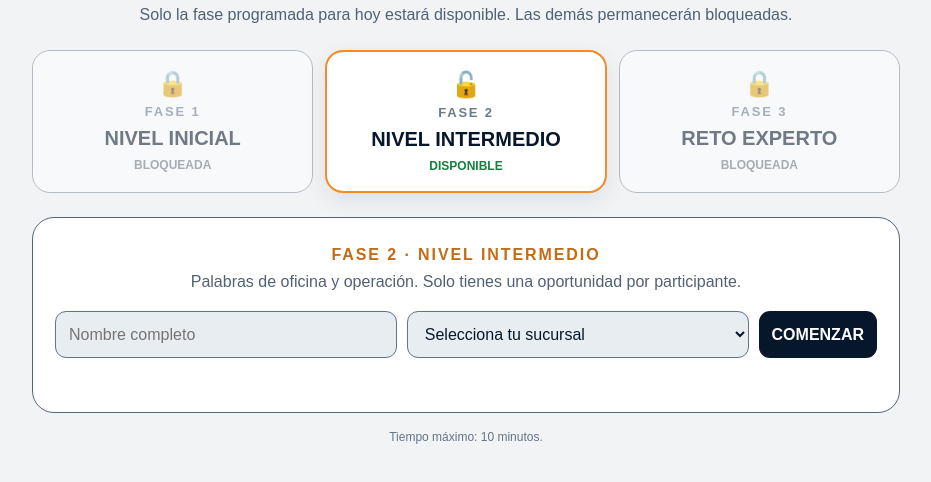
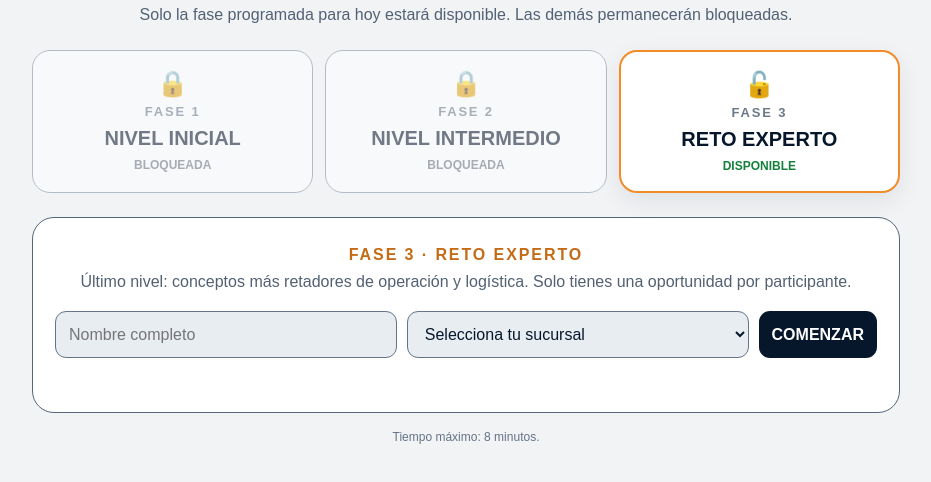
Before and after one commit to marketing05-code/ADIVINA-LA-PALABRA, a plain HTML site: page index.html in a window 1280 px wide. Shown: the part 158-640 px from the top of the page, without its empty margins (174-1105 px from the left). Drawn offline with Linux system fonts and the light colour scheme.

Commit message:
Update index.html

```diff
--- a/index.html
+++ b/index.html
@@ -120,7 +120,7 @@ button.primary{background:#07172b;color:#fff}
    2 = FASE 2
    3 = FASE 3
    ============================================================ */
-const FASE_ACTIVA = 2;
+const FASE_ACTIVA = 3;
 
 const SHEET_URL = "https://script.google.com/macros/s/AKfycbw_-mPjVf7ZcCzHfAKCb-qQ_TJZzqtD8OxEkiRgRrHaxTR1CIRLsk8-Mikkt-kYkGIV/exec";
 
```
